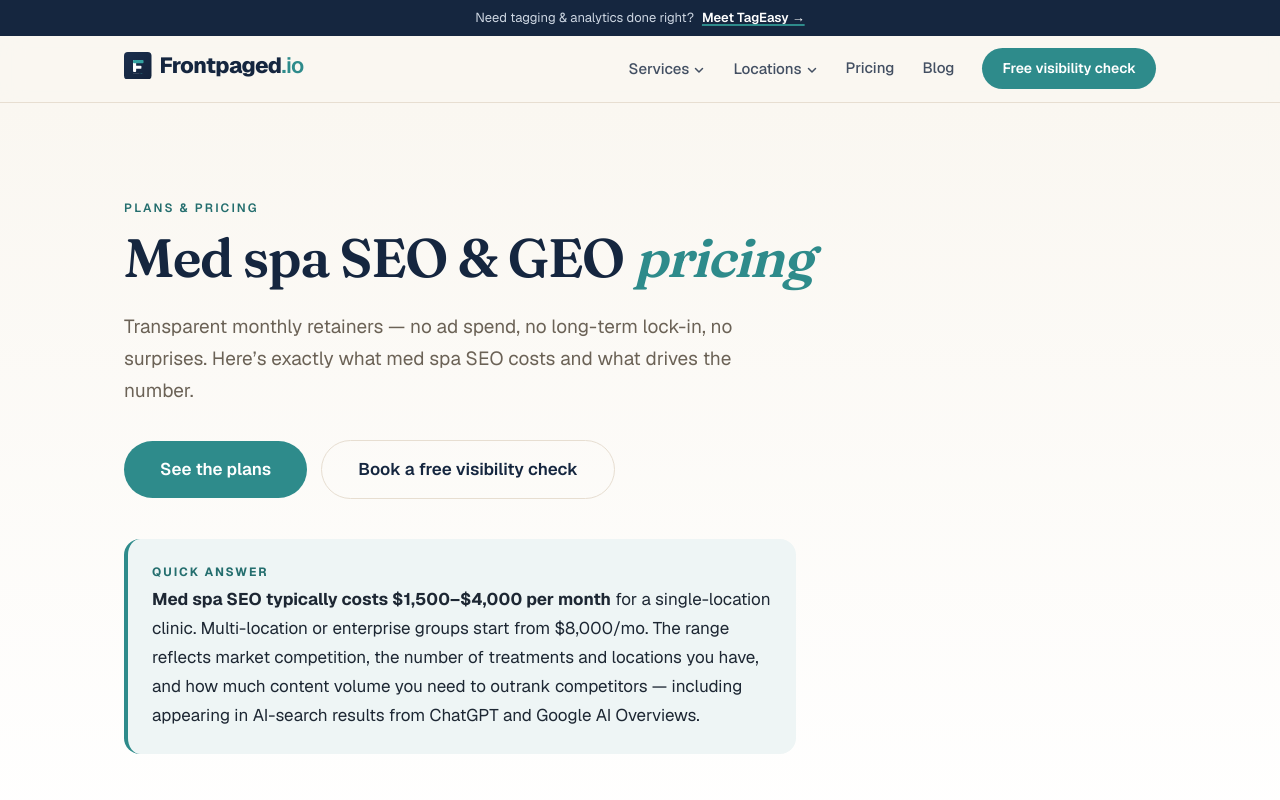
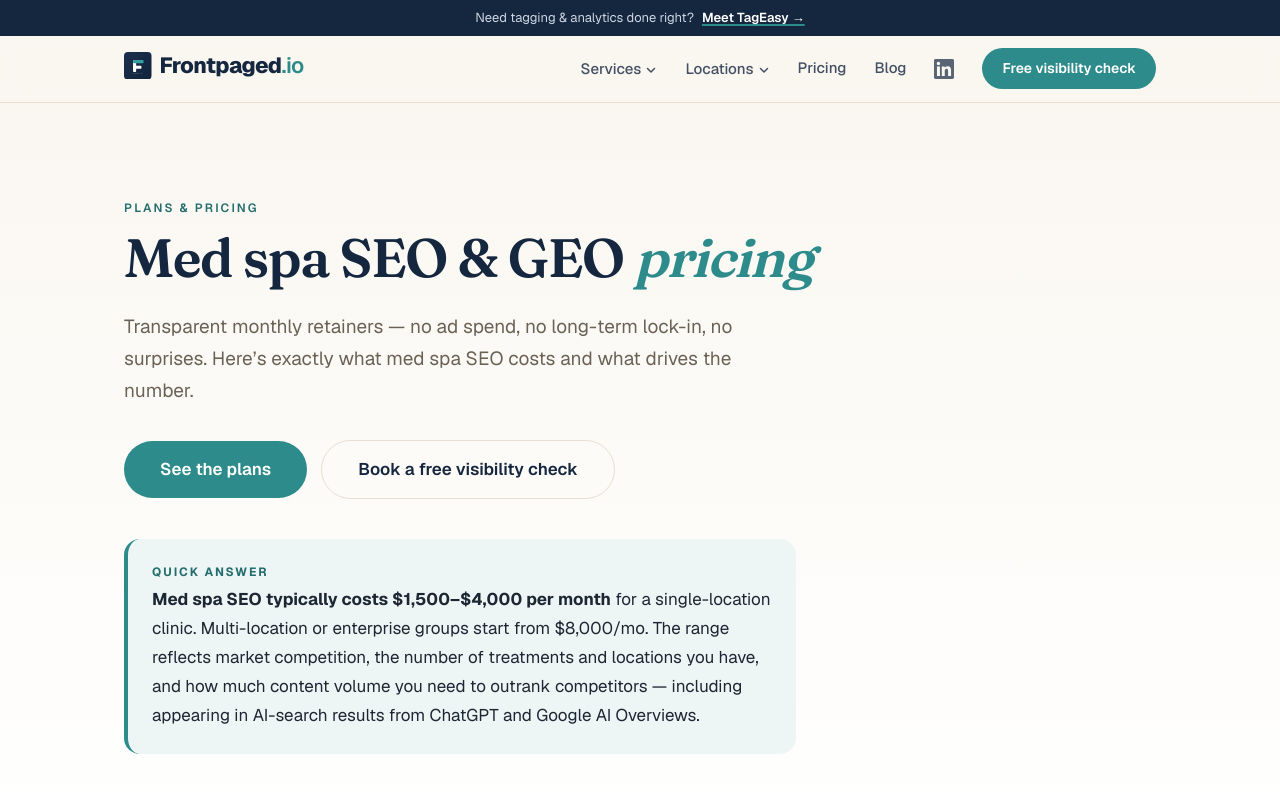
Before and after one commit to hexcorpIO/frontpaged-site, a Next.js app: page /pricing in a window 1280 px wide. Shown: the top 800 px of the page. Built offline with nearby package versions, Linux system fonts and the light colour scheme.

Commit message:
nav: add LinkedIn icon link to header (desktop + mobile)

```diff
--- a/src/components/SiteHeader.tsx
+++ b/src/components/SiteHeader.tsx
@@ -20,6 +20,14 @@ const locations: NavLink[] = [
   { href: "/med-spa-seo-fort-worth", label: "Fort Worth" },
   { href: "/med-spa-seo-frisco", label: "Frisco" },
 ];
+
+function LinkedInIcon({ className = "" }: { className?: string }) {
+  return (
+    <svg width="20" height="20" viewBox="0 0 24 24" fill="currentColor" aria-hidden="true" className={className}>
+      <path d="M20.45 20.45h-3.56v-5.57c0-1.33-.02-3.04-1.85-3.04-1.85 0-2.14 1.45-2.14 2.94v5.67H9.35V9h3.42v1.56h.05c.47-.9 1.64-1.85 3.37-1.85 3.6 0 4.27 2.37 4.27 5.46v6.28zM5.34 7.43a2.06 2.06 0 1 1 0-4.13 2.06 2.06 0 0 1 0 4.13zM7.12 20.45H3.56V9h3.56v11.45zM22.22 0H1.77C.8 0 0 .78 0 1.73v20.54C0 23.22.8 24 1.77 24h20.45c.98 0 1.78-.78 1.78-1.73V1.73C24 .78 23.2 0 22.22 0z" />
+    </svg>
+  );
+}
 
 function Chevron() {
   return (
@@ -78,6 +86,15 @@ export default function SiteHeader() {
             <Link href="/blog" className="text-[15px] font-medium text-navy/80 hover:text-teal-dark">
               Blog
             </Link>
+            <a
+              href={site.linkedin}
+              target="_blank"
+              rel="noopener noreferrer"
+              aria-label="Frontpaged on LinkedIn"
+              className="text-navy/70 transition hover:text-teal-dark"
+            >
+              <LinkedInIcon />
+            </a>
             <Link
               href="/#contact"
               className="rounded-full bg-teal px-5 py-2.5 text-[14px] font-semibold text-white transition hover:bg-teal-dark"
@@ -148,6 +165,14 @@ export default function SiteHeader() {
               <Link href="/blog" onClick={close} className="text-[15px] font-medium text-navy hover:text-teal-dark">
                 Blog
               </Link>
+              <a
+                href={site.linkedin}
+                target="_blank"
+                rel="noopener noreferrer"
+                className="inline-flex items-center gap-2 text-[15px] font-medium text-navy hover:text-teal-dark"
+              >
+                <LinkedInIcon className="h-[18px] w-[18px]" /> LinkedIn
+              </a>
             </div>
             <Link
               href="/#contact"
```
